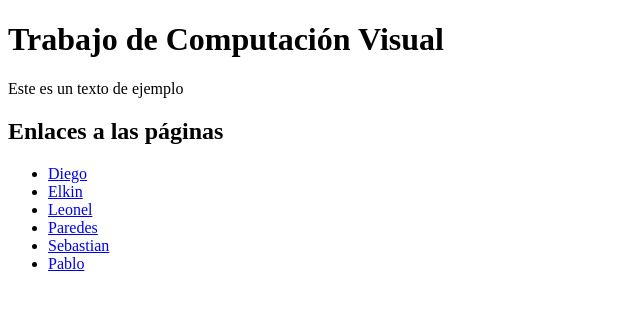
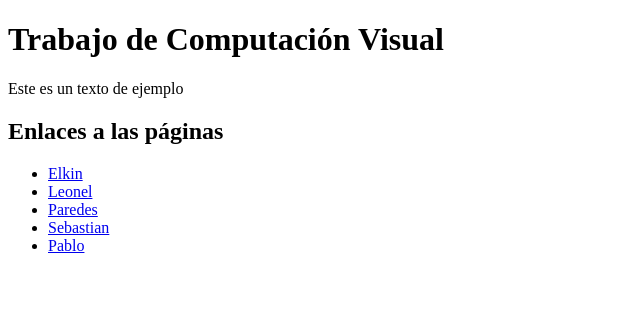
Before and after one commit to ArielParedesLozada/trabajo-visual, a PHP site: page / in a window 1280 px wide. Shown: the top 310 px of the page, without its empty margins (0-640 px from the left). Run offline with PHP 8.4, Linux system fonts and the light colour scheme.

Commit message:
Se quito la linea de Diego.

```diff
--- a/index.php
+++ b/index.php
@@ -11,7 +11,6 @@
 
     <h2>Enlaces a las páginas</h2>
     <ul>
-        <li><a href="Diego.php">Diego</a></li>
         <li><a href="Elkin.php">Elkin</a></li>
         <li><a href="Leonel.php">Leonel</a></li>
         <li><a href="Paredes.php">Paredes</a></li>
```
